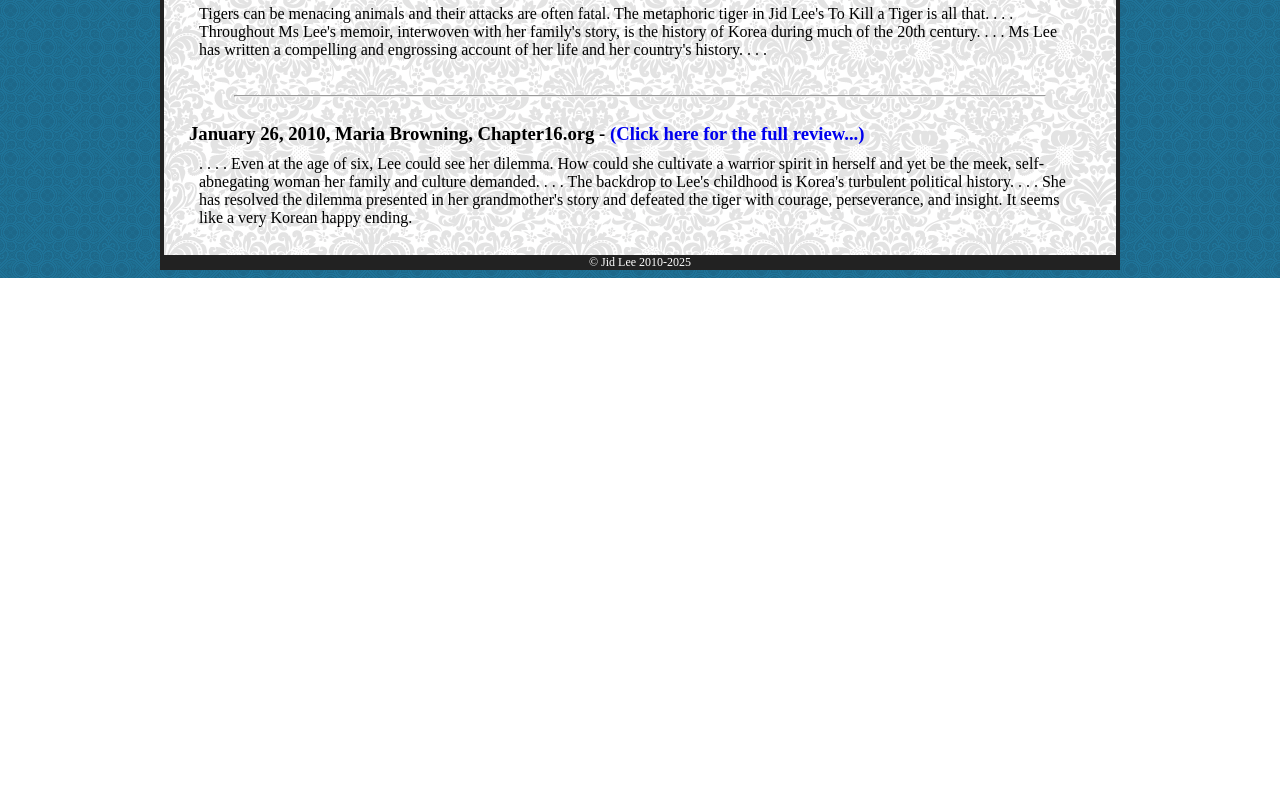
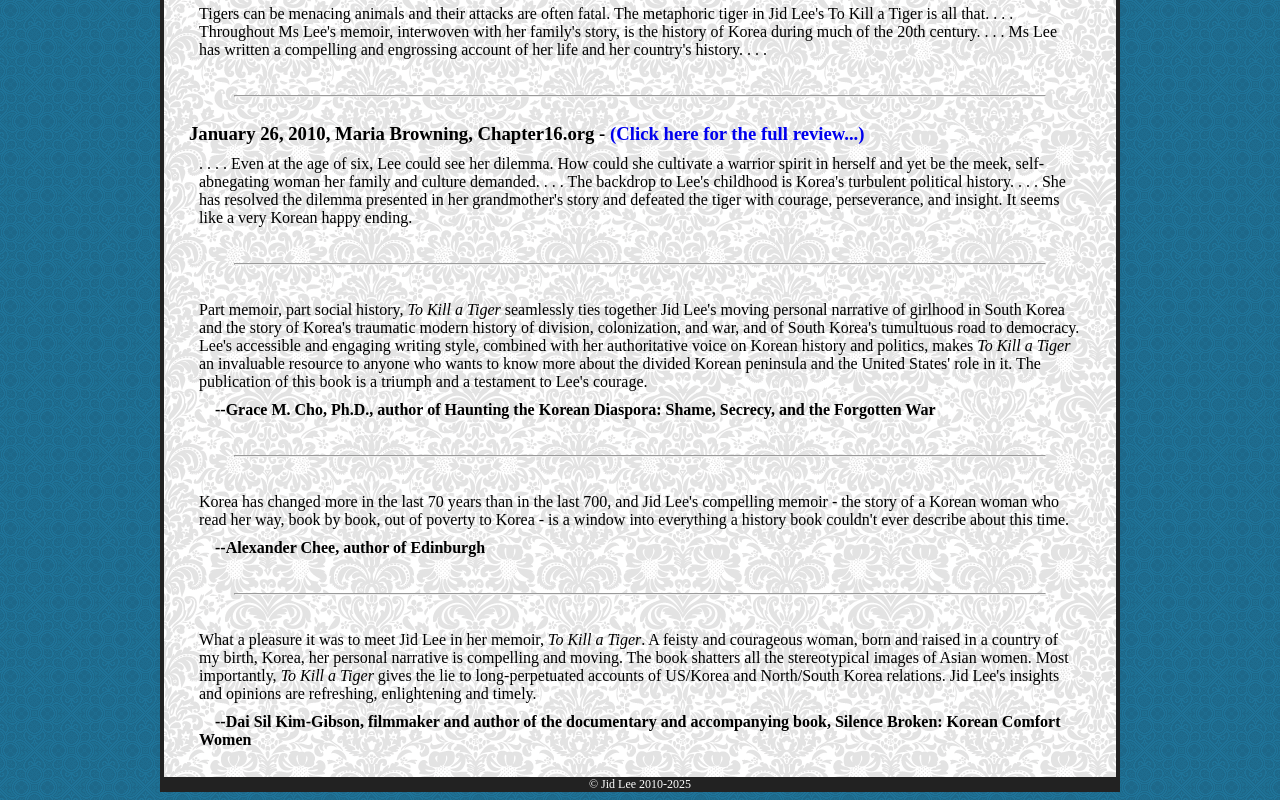
Before and after one commit to jidleesite/jidleesite.github.io, a plain HTML site: page reviews.html in a window 1280 px wide. Shown: the part 3465-4265 px from the top of the page. Before the commit the page ends 3743 px from the top, so only its background shows below. Drawn offline with Linux system fonts and the light colour scheme.

Commit message:
Update reviews.html to add reviews

```diff
--- a/reviews.html
+++ b/reviews.html
@@ -90,6 +90,15 @@
         <br /><hr /><br />
         <h3>January 26, 2010, Maria Browning, Chapter16.org - <a target="_blank" href="http://chapter16.org/escaping-the-tiger/">(Click here for the full review...)</a></h3>
         <p>. . . . Even at the age of six, Lee could see her dilemma. How could she cultivate a warrior spirit in herself and yet be the meek, self-abnegating woman her family and culture demanded. . . . The backdrop to Lee's childhood is Korea's turbulent political history. . . . She has resolved the dilemma presented in her grandmother's story and defeated the tiger with courage, perseverance, and insight. It seems like a very Korean happy ending.</p>
+        <br /><hr /><br />
+        <p>Part memoir, part social history, <i>To Kill a Tiger</i> seamlessly ties together Jid Lee's moving personal narrative of girlhood in South Korea and the story of Korea's traumatic modern history of division, colonization, and war, and of South Korea's tumultuous road to democracy. Lee's accessible and engaging writing style, combined with her authoritative voice on Korean history and politics, makes <i>To Kill a Tiger</i> an invaluable resource to anyone who wants to know more about the divided Korean peninsula and the United States' role in it. The publication of this book is a triumph and a testament to Lee's courage.</p>
+        <p><b>&nbsp;&nbsp;&nbsp;&nbsp;--Grace M. Cho, Ph.D., author of Haunting the Korean Diaspora: Shame, Secrecy, and the Forgotten War</b></p>
+        <br /><hr /><br />
+        <p>Korea has changed more in the last 70 years than in the last 700, and Jid Lee's compelling memoir - the story of a Korean woman who read her way, book by book, out of poverty to Korea - is a window into everything a history book couldn't ever describe about this time.</p>
+        <p><b>&nbsp;&nbsp;&nbsp;&nbsp;--Alexander Chee, author of Edinburgh</b></p>
+        <br /><hr /><br />
+        <p>What a pleasure it was to meet Jid Lee in her memoir, <i>To Kill a Tiger</i>. A feisty and courageous woman, born and raised in a country of my birth, Korea, her personal narrative is compelling and moving. The book shatters all the stereotypical images of Asian women. Most importantly, <i>To Kill a Tiger</i> gives the lie to long-perpetuated accounts of US/Korea and North/South Korea relations. Jid Lee's insights and opinions are refreshing, enlightening and timely.</p>
+        <p><b>&nbsp;&nbsp;&nbsp;&nbsp;--Dai Sil Kim-Gibson, filmmaker and author of the documentary and accompanying book, Silence Broken: Korean Comfort Women</b></p>
         <br />
     </div>
 
```
